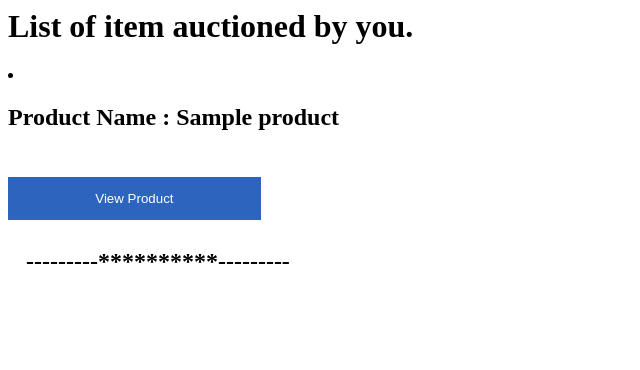
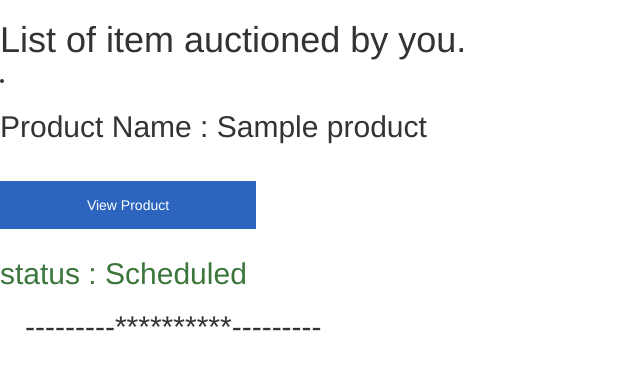
Before and after one commit to rohanJa/Online-Auction-System, a Django app: page /aform/viewadv/ in a window 1280 px wide. Shown: the top 370 px of the page, without its empty margins (0-640 px from the left). Run offline with Django 3.2, Linux system fonts and the light colour scheme; a user stored in the database is signed in; tables that the repository leaves empty hold one stand-in row (values such as "Sample post"); some libraries are stand-ins or nearby versions.

Commit message:
added status in the main page of list product

```diff
--- a/aahome1/templates/auction.html
+++ b/aahome1/templates/auction.html
@@ -110,8 +110,8 @@ p,h2
 
 	    <ul class="nav navbar-nav navbar-right">
 
-		<li><a href="file:///D:/bidding/signup.html" id ="myBtn1"><span class="glyphicon glyphicon-user"></span> Sign Up</a></li>
-		<li><a href="file:///D:/bidding/login.html" id="myBtn2"><span class="glyphicon glyphicon-user"></span> Login</a></li>
+		<li><a href='{% url 'signup' %}' id ="myBtn1"><span class="glyphicon glyphicon-user"></span> Sign Up</a></li>
+		<li><a href='{% url 'login_view' %}' id="myBtn2"><span class="glyphicon glyphicon-user"></span> Login</a></li>
 		<li><a href="#"><span class="glyphicon glyphicon-shopping-cart"></span> Cart</a></li>
 	  </ul>
     </div>
--- a/aahome1/urls.py
+++ b/aahome1/urls.py
@@ -3,13 +3,14 @@ from django.conf.urls import url
 from . import views
 
 urlpatterns = [
-    url(r'^$', views.home, name='home'),
+    # url(r'^$', views.home, name='home'),
     url(r'^bid/(?P<product_id>\d+)/$', views.bid, name='bid'),
     url(r'^history/(?P<product_id>\d+)/$', views.history, name='history'),
     url(r'^present/$', views.present, name='present'),
     url(r'^pastt/$', views.past, name='past'),
     url(r'^future/$', views.future, name='future'),
     url(r'^product/(?P<product_id>\d+)/$', views.product_detail, name='product_detail'),
+    # url(r'^$',views.main_page,name='main_page'),
     #url(r'^postadv/$', views.post_adv, name='post_adv'),
    # url(r'^hello/', views.hello, name='hello'),
     #url(r'^crudops/', views.crudops, name='crudops'),
--- a/aahome1/views.py
+++ b/aahome1/views.py
@@ -69,7 +69,7 @@ def home(request):
     #past = Product.objects.filter(start_date = yesterday, start_time__lte = timezone.now())
     now = datetime.datetime.now().strftime('%H:%M:%S')
     #now = timezone.now()
-    return render(request,'home.html', {'now': now })
+    return render(request,'auction.html', {'now': now })
 
 @login_required
 def bid(request,product_id):
@@ -100,3 +100,6 @@ def history(request,product_id):
 def product_detail(request, product_id):
     p = Product.objects.get(pk = product_id)
     return render(request,'productDetail.html', {'product': p })
+
+def main_page(request):
+    return render(request,'auction.html',{})
--- a/aform/templates/aform/advview.html
+++ b/aform/templates/aform/advview.html
@@ -1,4 +1,12 @@
+
 {% block body %}
+    <head>
+        <link rel="stylesheet" href="https://maxcdn.bootstrapcdn.com/bootstrap/3.3.7/css/bootstrap.min.css">
+        <script src="https://ajax.googleapis.com/ajax/libs/jquery/3.2.1/jquery.min.js"></script>
+        <script src="https://maxcdn.bootstrapcdn.com/bootstrap/3.3.7/js/bootstrap.min.js"></script>
+    </head>
+
+
     <style>
         button
         {
@@ -18,10 +26,31 @@
 
     {% for p in product %}
         <li>
-            <h2>Product Name&nbsp;:&nbsp;{{ p.name }} </h2><br>
-                <button onclick="location.href = '{% url 'single_adv' p.id %}'" >View Product</button>
-            <h2>&nbsp;&nbsp;&nbsp;---------**********--------- </h2>
+            <h2>Product Name&nbsp;:&nbsp;{{ p.productList.name }} </h2><br>
+                <button onclick="location.href = '{% url 'single_adv' p.productList.id %}'" >View Product</button>
+                <br>
+                <h2 id="{{ p.productList.id}}">status : {{p.status}}</h2>
+                <h2>&nbsp;&nbsp;&nbsp;---------**********--------- </h2>
             </li>
+            <script>
+
+                // Made anonymous function (for self invocation)
+                (function showUp(){
+                        // your code here
+                        if ("{{p.status}}" == "Scheduled"){
+                            document.getElementById({{ p.productList.id}}).className="text-success";
+                        }
+                        else if ("{{p.status}}" == "Finished"){
+                            document.getElementById({{ p.productList.id}}).className="text-danger";
+                        }
+                        else{
+                            document.getElementById({{ p.productList.id}}).className = "text-primary";
+                        }
+
+                    })();
+            </script>
             <br>
     {% endfor %}
+
+
 {% endblock %}
--- a/aform/urls.py
+++ b/aform/urls.py
@@ -16,4 +16,5 @@ urlpatterns = [
     url(r'^searchp/$', searchp, name='searchp'),
     url(r'^logout/$', logout_view, name='logout_view'),
     url(r'^singleadv/(?P<product_id>\d+)/$', single_adv, name='single_adv'),
+    # url(r'^singleadv/(?P<product_id>\d+)/$', change_data, name='change_data'),
 ]
--- a/aform/views.py
+++ b/aform/views.py
@@ -62,34 +62,25 @@ def login_view(request):
 
 def post_adv(request):
     form = ProductForm(request.POST, request.FILES)
-    # print("Files "+str((vars(request.user))))
-    # print("form "+str(vars(form)))
-    # print("validity "+str(form.is_valid()))
-    # print((str(form.cleaned_data.get('name')))+str(form.cleaned_data.get('desc')))
-    # print("Time zone "+str(datetime.datetime.now().time()))
-    print("Settings "+str(settings.MEDIA_URL))
     if form.is_valid():
         s = Seller.objects.get(user = request.user)
         pname = form.cleaned_data.get('name')
         pdesc = form.cleaned_data.get('desc')
         pprice = form.cleaned_data.get('price')
         pstart_date = form.cleaned_data.get('start_date')
-        print("Start date is "+str(pstart_date))
+
         pstart_time = form.cleaned_data.get('start_time')
         #pduration = form.cleaned_data.get('duration')
         pcategory = form.cleaned_data.get('category')
         pimage = form.cleaned_data.get('product_image')
-        print("Image is "+str(pimage))
+
         #pdate_time = form.cleaned_data.get('date_time')
         # product = Product(seller = s, product_image=pimage, name = pname, desc = pdesc, price = pprice, start_date= pstart_date, start_time= pstart_time,  category = pcategory)
         #product.end_time = F('product.start_time')+ F('product.duration')
         #product.end_time = F('start_time')+timedelta(days=1)
 
         product = Product(seller = s, name = pname, desc = pdesc, price = pprice, category = pcategory,product_image = pimage,start_date = pstart_date,start_time = pstart_time)
-
-
         product.save()
-        print("product is saved "+str(product.save()))
         return HttpResponse('product added')
     return render(request, 'aform/advform.html', {'form': form })
 
@@ -148,12 +139,39 @@ def searchp(request):
         return render(request, 'past.html', {'past': past, 'past2': past2})
     return render(request, 'past.html',{'form': form})
 
+
+def status_check(tempDate,tempTime):
+    if tempDate == datetime.datetime.now().date():
+        if tempTime == datetime.datetime.now().time() :
+            return "Running"
+        elif tempTime > datetime.datetime.now().time():
+            return "Scheduled"
+        else:
+            return "Running "
+    elif tempDate > datetime.datetime.now().date():
+        return "Scheduled"
+    else :
+        return "Finished"
+
 def view_adv(request):
     print("User type "+str(request.user.usertype))
     s = Seller.objects.get(user = request.user)
     product = Product.objects.filter(seller = s)
-    print("Product is "+str(vars(product.model)))
-    return render(request, 'aform/advview.html', {'product': product })
+    # print("Product is "+str(vars(product.model)))
+    tempProduct = product
+    mainList = []
+    statusDict = {}
+    statusDict["status"]=''
+    statusDict["productList"] = ''
+    for obj in tempProduct:
+        mainList.append({
+            "productList" : obj,
+            "status" : status_check(obj.start_date,obj.start_time),
+        })
+
+    print("statusDict "+str(mainList))
+
+    return render(request, 'aform/advview.html', {'product': mainList , 'status':statusDict["status"] })
 
 
 
@@ -171,6 +189,21 @@ def  single_adv(request,product_id):
 
     temp = datetime.datetime.strptime(tempDT,"%Y-%m-%d %H:%M:%S")
     temp2 = temp.strftime("%m,%d,%Y %H:%M:%S")
-    # print("Time stamp is "+str(temp))
 
     return   render(request, 'aform/singlead.html', {'product':product_obj,'time':temp2})
+
+
+# def change_data(request,product_id):
+#     product_obj = Product.objects.filter(id = product_id)
+#     product_obj2 = product_obj.first()
+
+#     tempTime = str(product_obj2.start_time)
+#     tempTime = tempTime.split(".")[0]
+
+#     temp = datetime.datetime.strptime(tempTime,"%H:%M:%S")
+#     product_obj.update(start_time = temp)
+
+#     s = Seller.objects.get(user = request.user)
+#     product = Product.objects.filter(seller = s)
+
+#     return render(request, 'aform/advview.html', {'product': product })
--- a/onlineAuction/urls.py
+++ b/onlineAuction/urls.py
@@ -41,14 +41,17 @@ from django.conf.urls import url, include
 from django.contrib import admin
 from django.conf import settings
 from django.conf.urls.static import static
+from aahome1 import views
 
 urlpatterns = [
+    url(r'^$', views.home, name='home'),
     url(r'^admin/', admin.site.urls),
     #url(r'^cart/', include('cart.urls')),
     #url(r'^paypal/', include('paypal.standard.ipn.urls')),
     #url(r'^payment/', include('payment.urls', namespace='payment')),
     #url(r'^orders/', include('orders.urls')),
     #url(r'^polls/', include('polls.urls')),
+    # url(r'^/',aahome1.views.single_adv,name='maim'),
     url(r'^aahome1/', include('aahome1.urls')),
     url(r'^aform/', include('aform.urls')),
 
```
